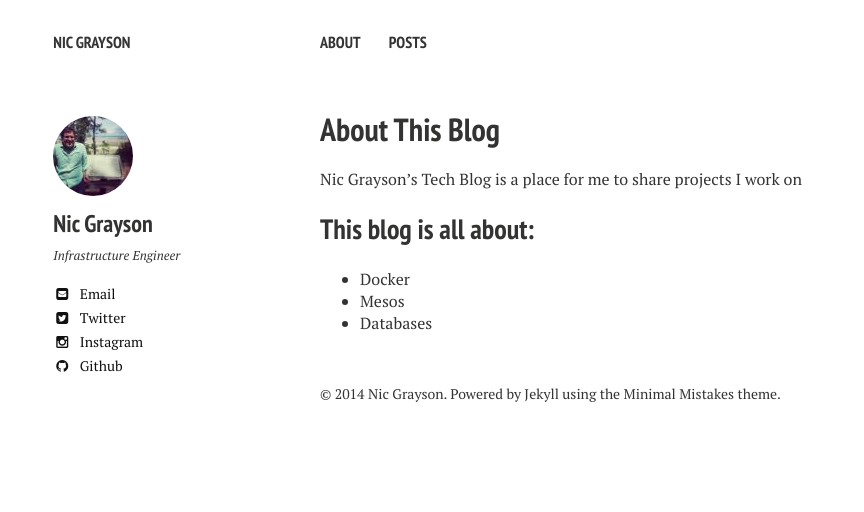
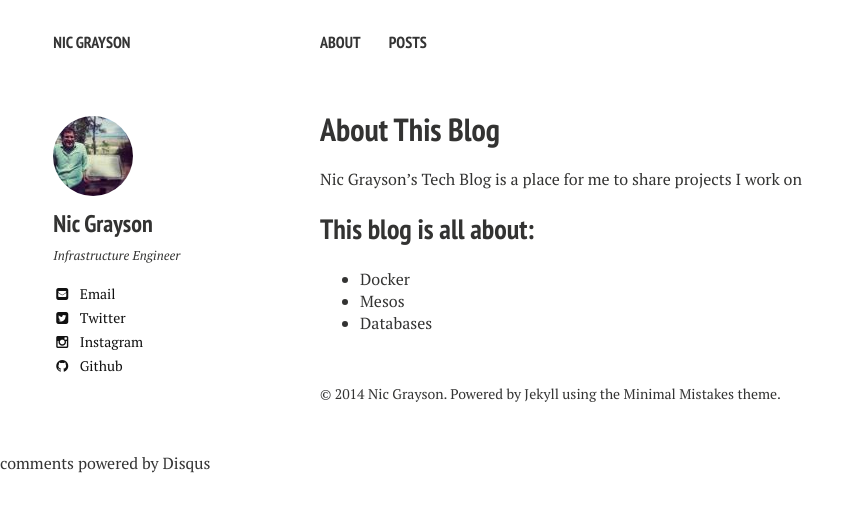
Before and after one commit to nicgrayson/nicgrayson.github.io, a Jekyll site: the page built from about/index.md, in a window 1280 px wide. Shown: the top 512 px of the page, without its empty margins (0-864 px from the left). Built offline with Jekyll 4.4.1, drawn with Linux system fonts in a browser that asks for light colours; nearby versions of some CDN libraries; comment, search, counter and statistics services are not loaded; some of the changed lines change nothing that is shown.

Commit message:
added disqus

```diff
--- a/_config.yml
+++ b/_config.yml
@@ -1,7 +1,7 @@
 # Site wide configuration
 title:            Nic Grayson
 locale:           en_US
-url:              http://nicgrayson.com
+url:              http://localhost:4000
 
 # Jekyll configuration
 permalink:   /:categories/:title/
@@ -26,7 +26,7 @@ owner:
   avatar: bio-photo.jpg
   bio: "Infrastructure Engineer"
   email: nic.grayson@gmail.com
-  disqus-shortname:
+  disqus-shortname: nicgraysonblog
   twitter: nicgrayson
   github: nicgrayson
   instagram: nicgrayson
```
